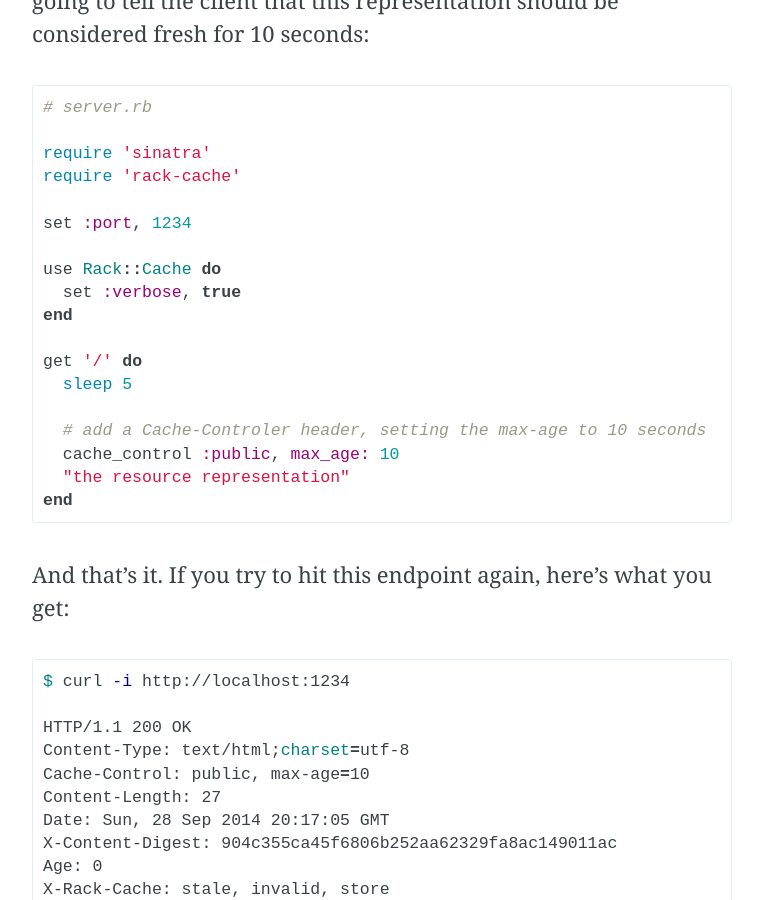
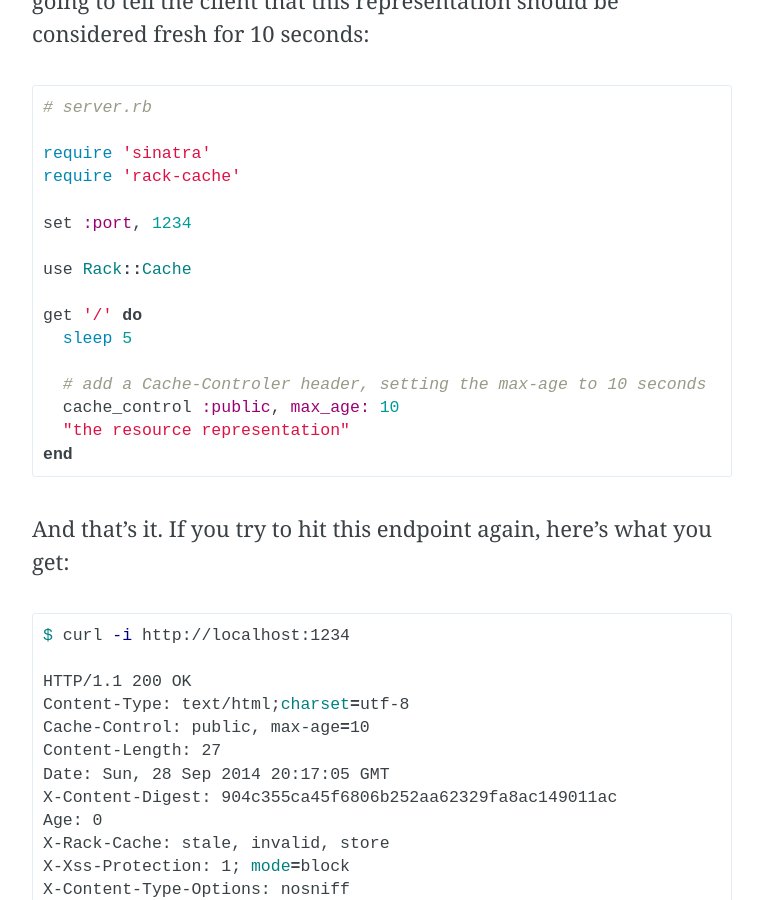
Before and after one commit to brianstorti/brianstorti.github.io, a Jekyll site: the page built from _posts/2014-09-27-working-with-http-cache.md, in a window 1280 px wide and 900 px high, scrolled down 8998 px. Shown: the whole window, without its empty margins (258-1021 px from the left). Built offline with Jekyll 4.4.1, drawn with Linux system fonts in a browser that asks for light colours; Markdown is read by kramdown in place of the engine named in the settings; a script that is not in the unit is left out.

Commit message:
remove verbose move

```diff
--- a/_posts/2014-09-27-working-with-http-cache.md
+++ b/_posts/2014-09-27-working-with-http-cache.md
@@ -239,9 +239,7 @@
 
 set :port, 1234
 
-use Rack::Cache do
-  set :verbose, true
-end
+use Rack::Cache
 
 get '/' do
   sleep 5
```
